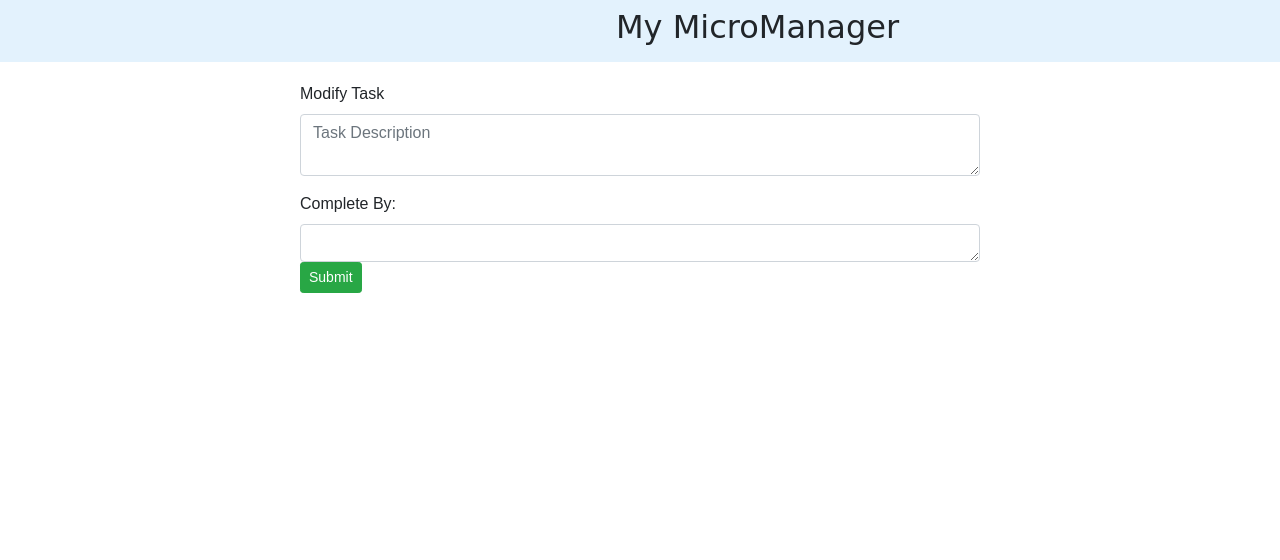
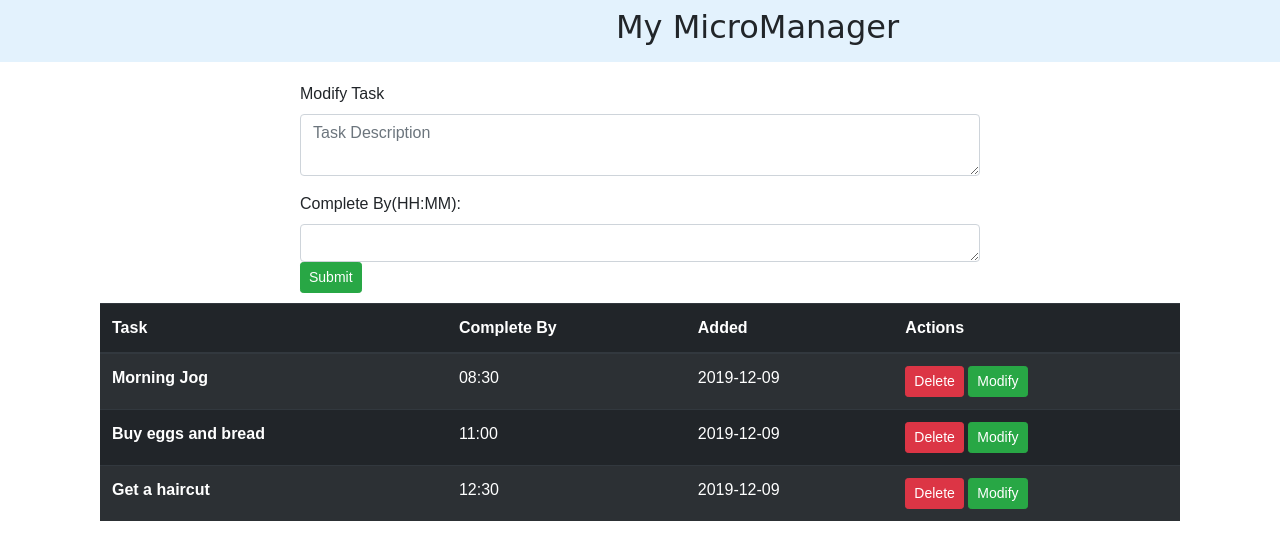
Before and after one commit to AndrewHuagit/My-Micromanager, a Flask app: page /update/2 in a window 1280 px wide. Shown: the top 560 px of the page. Run offline with Flask 2, Linux system fonts and the light colour scheme; data comes from the database, SQL or seed files in the repository; both versions use the stored data as it was after the commit; some libraries are stand-ins or nearby versions.

Commit message:
A bunch of functionality changes

```diff
--- a/app.py
+++ b/app.py
@@ -1,14 +1,6 @@
 from flask import Flask, render_template, url_for, request, redirect
 from flask_sqlalchemy import SQLAlchemy
 from datetime import datetime
-
-from application.database import db
-from application.server import app
-
-with app.test_request_context():
-     db.init_app(app)
-
-     db.create_all()
 
 app = Flask(__name__)
 app.config['SQLALCHEMY_DATABASE_URI'] = 'sqlite:///test.db'
@@ -35,7 +27,7 @@ def index():
             return render_template('error.html')
         if done_time == '':
             return render_template('error.html')
-        new_task = Todo(content=task_content, done_by = donetime)
+        new_task = Todo(content=task_content, done_by = done_time)
 
         try:
             db.session.add(new_task)
@@ -44,7 +36,7 @@ def index():
         except:
             return 'There was an issue adding your task'
     else:
-        tasks = Todo.query.order_by(Todo.date_created).all()
+        tasks = Todo.query.order_by(Todo.done_by).all()
         return render_template('index.html', tasks = tasks)
 
 @app.route('/delete/<int:id>')
@@ -82,7 +74,8 @@ def update(id):
         except:
             return 'There was a problem updating the task'
     else:
-        return render_template('update.html', task = task)
+        tasks = Todo.query.order_by(Todo.done_by).all()
+        return render_template('update.html', task = task, tasks = tasks)
 
 
 
--- a/templates/index.html
+++ b/templates/index.html
@@ -13,7 +13,7 @@
                     <textarea class="form-control z-depth-1" id="exampleFormControlTextarea6" name = "Content" rows="2" placeholder="Task Description"></textarea>
                 </div>
                 <div class="md-form">
-                    <label for="form7">Complete By:</label>
+                    <label for="form7">Complete By(HH:MM):</label>
                     <textarea id="form7" class="md-textarea form-control" name= "Time" rows="1"></textarea>
                 </div>
                     <input class="btn btn-success btn-sm" type="submit" value="Add Task">
@@ -29,7 +29,6 @@
         <table class="table table-striped table-dark">
             <thead>
                 <tr>
-                    <th scope="col">S.No</th>
                     <th scope="col">Task</th>
                     <th scope="col">Complete By</th>
                     <th scope="col">Added</th>
@@ -39,8 +38,7 @@
             <tbody>
             {% for task in tasks %}
                 <tr>
-                    <th scope="row">{{ task.id }}</th>
-                    <td>{{ task.content }}</td>
+		    <th scope="row">{{ task.content }}</th>
                     <td>{{ task.done_by }}</td>
                     <td>{{ task.date_created.date() }}</td>
                     <td>
--- a/templates/update.html
+++ b/templates/update.html
@@ -11,11 +11,41 @@
                     <textarea class="form-control z-depth-1" id="exampleFormControlTextarea6" name = "Content" rows="2" placeholder="Task Description"></textarea>
                 </div>
                 <div class="md-form">
-                    <label for="form7">Complete By:</label>
+                    <label for="form7">Complete By(HH:MM):</label>
                     <textarea id="form7" class="md-textarea form-control" name= "Time" rows="1"></textarea>
                 </div>
                     <input class="btn btn-success btn-sm" type="submit" value="Submit">
 
         </form>
         </div>
+
+      <div style="margin-left: 100px; margin-right: 100px; margin-top: 10px">
+
+        <table class="table table-striped table-dark">
+            <thead>
+                <tr>
+                    <th scope="col">Task</th>
+                    <th scope="col">Complete By</th>
+                    <th scope="col">Added</th>
+                    <th scope="col">Actions</th>
+                </tr>
+            </thead>
+            <tbody>
+            {% for task in tasks %}
+                <tr>
+                    <th scope="row">{{ task.content }}</th>
+                    <td>{{ task.done_by }}</td>
+                    <td>{{ task.date_created.date() }}</td>
+                    <td>
+                        <a href='/delete/{{ task.id }}'><button type="button" class="btn btn-danger btn-sm">Delete</button></a>
+
+                        <a href='/update/{{ task.id }}'><button type="button" class="btn btn-success btn-sm">Modify</button></a>
+                    </td>
+                </tr>
+            {% endfor %}
+        </tbody>
+        </table>
+
+        </div>
+
 {% endblock %}
```
Also changed, not shown: test.db.
